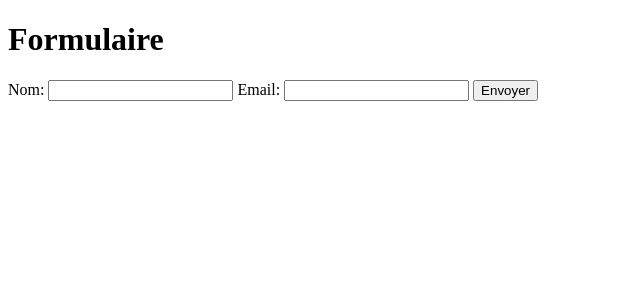
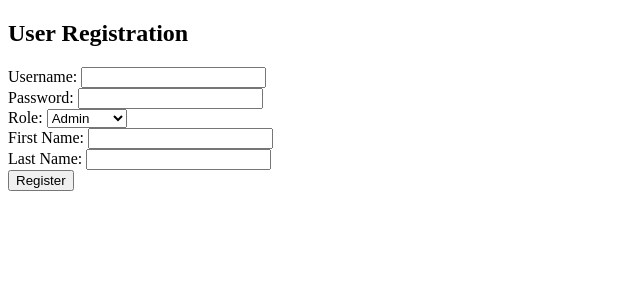
Before and after one commit to Abdelouafi09/UPM_Quiz, a Flask app: template templates/form.html in a window 1280 px wide. Shown: the top 300 px of the page, without its empty margins (0-640 px from the left). Run offline with Flask 3, Linux system fonts and the light colour scheme; the template is opened without the code that fills it, so the values that code supplies are empty.

Commit message:
New login method using SQLAlchemy models

```diff
--- a/app.py
+++ b/app.py
@@ -1,62 +1,121 @@
-from flask import Flask, render_template, request, redirect, session
-from database.db import load_users, load_subjects_for_professor
+# from flask import Flask, render_template, request, redirect, session
+# from database.db import load_users, load_subjects_for_professor
+
+# app = Flask(__name__)
+# app.secret_key = 'your_secret_key'
+# # Set a secret key for session management
+
+# # Mock user data (replace with actual user retrieval from the database)
+
+# @app.route('/')
+# def index():
+#   if 'username' in session:
+#     return redirect('/home/' + str(session['id_user']))
+#   else:
+#     return redirect('login')
+
+# @app.route('/home')
+# def nhome():
+#   if 'username' in session:
+#     return redirect('/home/' + str(session['id_user']))
+#   else:
+#     return redirect('login')
+
+# @app.route('/home/')
+# def nonhome():
+#   if 'username' in session:
+#     return redirect('/home/' + str(session['id_user']))
+#   else:
+#     return redirect('login')
+
+# @app.route('/login', methods=['GET', 'POST'])
+# def login():
+#   if 'username' in session:
+#     return redirect('/home/' + str(session['id_user']))
+#   else:
+#     users = load_users()
+#     if request.method == 'POST':
+#       username = request.form['username']
+#       password = request.form['password']
+
+#       user = next(
+#         (user for user in users
+#          if user['username'] == username and user['password'] == password),
+#         None)
+#       if user:
+#         session['id_user'] = user['id_user']
+#         session['first_name'] = user['f_name']
+#         session['last_name'] = user['l_name']
+#         session['username'] = user['username']
+#         session['user_role'] = user['role']
+#         return redirect('/home/' + str(session['id_user']))
+#       else:
+#         error = 'Invalid username or password. Please try again.'
+#         return render_template('login.html', error=error)
+#     return render_template('login.html')
+
+# @app.route('/home/<int:id_user>')
+# def home(id_user):
+#   f_name = session.get('first_name')
+#   l_name = session.get('last_name')
+#   user_role = session.get('user_role')
+
+#   if user_role == 'student':
+#     return render_template('st_home.html', session=session)
+#   elif user_role == 'professor':
+#     return render_template('pr_home.html', session=session)
+#   elif user_role == 'admin':
+#     return render_template('dashboard.html', f_name=f_name, l_name=l_name)
+#   else:
+#     return redirect('/login')
+
+# @app.route('/create_quiz/<int:id_user>')
+# def create(id_user):
+#   if 'id_user' in session and session['id_user'] == id_user:
+#     SUBJECTS = load_subjects_for_professor(id_user)
+#     return render_template('create_quiz.html',
+#                            id_user=id_user,
+#                            subjects=SUBJECTS)
+#   else:
+#     return redirect('/login')
+
+# @app.route('/logout')
+# def logout():
+#   session.clear()
+#   return redirect('/login')
+
+# if __name__ == "__main__":
+#   app.run(host='0.0.0.0', debug=True)
+
+from flask import Flask, request, render_template, redirect, session
+from sqlalchemy import create_engine
+import os
+from sqlalchemy.orm import sessionmaker
+
+from sqlalchemy.ext.declarative import declarative_base
+from sqlalchemy import Column, Integer, String, Enum
 
 app = Flask(__name__)
-app.secret_key = 'your_secret_key'
-# Set a secret key for session management
+app.secret_key = 'your_secret_key_here'
+db_connection_string = os.environ['DB_CONNECTION_STRING']
 
-# Mock user data (replace with actual user retrieval from the database)
+engine = create_engine(db_connection_string,
+                       connect_args={"ssl": {
+                         "ssl_ca": "/etc/ssl/cert.pem"
+                       }})
+Session = sessionmaker(bind=engine)
+session0 = Session()
+Base = declarative_base()
 
 
-@app.route('/')
-def index():
-  if 'username' in session:
-    return redirect('/home/' + str(session['id_user']))
-  else:
-    return redirect('login')
-
-
-@app.route('/home')
-def nhome():
-  if 'username' in session:
-    return redirect('/home/' + str(session['id_user']))
-  else:
-    return redirect('login')
-
-
-@app.route('/home/')
-def nonhome():
-  if 'username' in session:
-    return redirect('/home/' + str(session['id_user']))
-  else:
-    return redirect('login')
-
-
-@app.route('/login', methods=['GET', 'POST'])
-def login():
-  if 'username' in session:
-    return redirect('/home/' + str(session['id_user']))
-  else:
-    users = load_users()
-    if request.method == 'POST':
-      username = request.form['username']
-      password = request.form['password']
-
-      user = next(
-        (user for user in users
-         if user['username'] == username and user['password'] == password),
-        None)
-      if user:
-        session['id_user'] = user['id_user']
-        session['first_name'] = user['f_name']
-        session['last_name'] = user['l_name']
-        session['username'] = user['username']
-        session['user_role'] = user['role']
-        return redirect('/home/' + str(session['id_user']))
-      else:
-        error = 'Invalid username or password. Please try again.'
-        return render_template('login.html', error=error)
-    return render_template('login.html')
+class User(Base):
+  __tablename__ = 'users'
+  user_id = Column(Integer, primary_key=True)
+  username = Column(String(255), unique=True, nullable=False)
+  user_password = Column(String(255), nullable=False)
+  user_role = Column(Enum('admin', 'student', 'professor'), nullable=False)
+  f_name = Column(String(100), nullable=False)
+  l_name = Column(String(100), nullable=False)
 
 
 @app.route('/home/<int:id_user>')
@@ -75,51 +134,107 @@ def home(id_user):
     return redirect('/login')
 
 
-@app.route('/create_quiz/<int:id_user>')
-def create(id_user):
-  if 'id_user' in session and session['id_user'] == id_user:
-    SUBJECTS = load_subjects_for_professor(id_user)
-    return render_template('create_quiz.html',
-                           id_user=id_user,
-                           subjects=SUBJECTS)
+@app.route('/')
+def index():
+  if 'username' in session:
+    return redirect('/home/' + str(session['user_id']))
   else:
-    return redirect('/login')
+    return redirect('login')
 
 
-@app.route('/save_quiz', methods=['GET', 'POST'])
-def save():
+@app.route('/home')
+def nhome():
+  if 'username' in session:
+    return redirect('/home/' + str(session['user_id']))
+  else:
+    return redirect('login')
+
+
+@app.route('/home/')
+def nonhome():
+  if 'username' in session:
+    return redirect('/home/' + str(session['user_id']))
+  else:
+    return redirect('login')
+
+
+@app.route('/login', methods=['GET', 'POST'])
+def login():
   if request.method == 'POST':
-    # get the form data
-    quiz_name = request.form['quiz_name']
-    subject_id = request.form['subject_id']
-    start_time = request.form['start_time']
-    end_time = request.form['end_time']
-    duration = request.form['duration']
-    attempts = request.form['attempts']
-    # get the number of questions
-    num_questions = int(request.form.get('num_questions'))
-    # get the questions and options data
-    questions = []
-    options = []
-    for i in range(1, num_questions + 1):  # loop for each question
-      # get the question content
-      question_content = request.form.get('question_{}'.format(i))
-      # append it to the questions list
-      questions.append(question_content)
-      # get the options content and correctness
-      option_content = request.form.getlist('option_{}[]'.format(i))
-      option_correct = request.form.getlist('correct_option_{}[]'.format(i))
-      # zip them together and append them to the options list
-      option_data = list(zip(option_content, option_correct))
-      options.append(option_data)
-    # call the save_quiz function from db module with form data as arguments
-    save_quiz(quiz_name, subject_id, start_time, end_time, duration, attempts,
-              num_questions, questions, options)
-    # return a response
-    return redirect(url_for('/home'))
-  else:
-    # render the form template
-    return render_template('create_quiz.html')
+    username = request.form['username']
+    password = request.form['password']
+
+    # Query the user based on the provided username
+    user = session0.query(User).filter_by(username=username).first()
+
+    # Check if a user was found and if the provided password matches
+    if user and password == user.user_password:
+      # Store the user's ID in the session to maintain the login state
+      session['user_id'] = user.user_id
+      session['username'] = user.username
+      session['first_name'] = user.f_name
+      session['last_name'] = user.l_name
+      session['user_role'] = user.user_role
+      return redirect('/home/' + str(session['user_id']))
+
+  return render_template('login.html')
+
+
+#   if 'username' in session:
+#     return redirect('/home/' + str(session['id_user']))
+#   else:
+#     users = load_users()
+#     if request.method == 'POST':
+#       username = request.form['username']
+#       password = request.form['password']
+
+#       user = next(
+#         (user for user in users
+#          if user['username'] == username and user['password'] == password),
+#         None)
+#       if user:
+#         session['id_user'] = user['id_user']
+#         session['first_name'] = user['f_name']
+#         session['last_name'] = user['l_name']
+#         session['username'] = user['username']
+#         session['user_role'] = user['role']
+#         return redirect('/home/' + str(session['id_user']))
+#       else:
+#         error = 'Invalid username or password. Please try again.'
+#         return render_template('login.html', error=error)
+#     return render_template('login.html')
+
+# @app.route('/create_quiz/<int:id_user>')
+# def create(id_user):
+#   if 'id_user' in session and session['id_user'] == id_user:
+#     SUBJECTS = load_subjects_for_professor(id_user)
+#     return render_template('create_quiz.html',
+#                            id_user=id_user,
+#                            subjects=SUBJECTS)
+#   else:
+#     return redirect('/login')
+
+
+@app.route('/add_user', methods=['POST'])
+def add_user():
+  username = request.form['username']
+  password = request.form['password']
+  role = request.form['role']
+  f_name = request.form['f_name']
+  l_name = request.form['l_name']
+
+  # Create a new user object
+  new_user = User(username=username,
+                  user_password=password,
+                  user_role=role,
+                  f_name=f_name,
+                  l_name=l_name)
+
+  # Add the new user to the session and commit the changes to the database
+  session0.add(new_user)
+  session0.commit()
+
+  return 'User added successfully!'
 
 
 @app.route('/logout')
@@ -130,233 +245,3 @@ def logout():
 
 if __name__ == "__main__":
   app.run(host='0.0.0.0', debug=True)
-
-# from flask import Flask, request, render_template, redirect, session
-# from flask_sqlalchemy import SQLAlchemy
-# from sqlalchemy import create_engine
-# from sqlalchemy.orm import sessionmaker
-# import os
-# app = Flask(__name__)
-# app.secret_key = os.urandom(24)
-# db_connection_string = os.environ['DB_CONNECTION_STRING']
-# ssl_args = {
-#     'ssl': {
-#         'ca': '/etc/ssl/cert.pem',
-#     }
-# }
-
-# app.config['SQLALCHEMY_DATABASE_URI'] = db_connection_string
-# app.config['SQLALCHEMY_ENGINE_OPTIONS'] = {'connect_args': ssl_args}
-
-# db = SQLAlchemy(app)
-# class users(db.Model):
-#   id = db.Column('user_id', db.Integer, primary_key= True)
-#   username = db.Column(db.String(225))
-#   user_password = db.Column(db.String(225))
-#   user_role = db.Column(db.Enum('admin', 'student',
-#                                  'professor'),
-#                          nullable=False)
-#   f_name = db.Column(db.String(100))
-#   l_name = db.Column(db.String(100))
-# def __init__(self, username, user_password,
-#              user_role,f_name, l_name):
-#   self.username = username
-#   self.user_password = user_password
-#   self.user_role = user_role
-#   self.f_name = f_name
-#   self.l_name = l_name
-
-# class Users(db.Model):
-#     id = db.Column('user_id', db.Integer, primary_key=True)
-#     username = db.Column(db.String(225))
-#     user_password = db.Column(db.String(225))
-#     user_role = db.Column(db.Enum('admin', 'student', 'professor'), nullable=False)
-#     f_name = db.Column(db.String(100))
-#     l_name = db.Column(db.String(100))
-
-#     def __init__(self, username, user_password, user_role, f_name, l_name):
-#         self.username = username
-#         self.user_password = user_password
-#         self.user_role = user_role
-#         self.f_name = f_name
-#         self.l_name = l_name
-
-# def load_users():
-#     users = Users.query.all()
-#     return users
-
-# data=load_users()
-
-# class Professors(db.Model):
-#     user_id = db.Column(db.Integer, primary_key=True)
-#     degree = db.Column(db.String(255), nullable=False)
-#     specialization = db.Column(db.String(255), nullable=False)
-
-#     def __init__(self, degree, specialization):
-#         self.degree = degree
-#         self.specialization = specialization
-
-# class Students(db.Model):
-#     user_id = db.Column(db.Integer, primary_key=True)
-#     class_id = db.Column(db.Integer, nullable=False)
-
-#     def __init__(self, class_id):
-#         self.class_id = class_id
-
-# class Classes(db.Model):
-#     id = db.Column(db.Integer, primary_key=True)
-#     class_name = db.Column(db.String(255), unique=True, nullable=False)
-#     class_field = db.Column(db.String(255), nullable=False)
-#     class_level = db.Column(db.Integer, nullable=False)
-
-#     def __init__(self, class_name, class_field, class_level):
-#         self.class_name = class_name
-#         self.class_field = class_field
-#         self.class_level = class_level
-
-# class Subjects(db.Model):
-#     id = db.Column(db.Integer, primary_key=True)
-#     sub_name = db.Column(db.String(255), unique=True, nullable=False)
-
-#     def __init__(self, sub_name):
-#         self.sub_name = sub_name
-
-# class ClassSubjects(db.Model):
-#     class_id = db.Column(db.Integer, primary_key=True)
-#     subject_id = db.Column(db.Integer, primary_key=True)
-#     professor_id = db.Column(db.Integer, nullable=False)
-
-#     def __init__(self, class_id, subject_id, professor_id):
-#         self.class_id = class_id
-#         self.subject_id = subject_id
-#         self.professor_id = professor_id
-
-# class Quizzes(db.Model):
-#     id = db.Column(db.Integer, primary_key=True)
-#     quiz_name = db.Column(db.String(255), nullable=False)
-#     subject_id = db.Column(db.Integer, nullable=False)
-#     start_time = db.Column(db.DateTime, nullable=False)
-#     end_time = db.Column(db.DateTime, nullable=False)
-#     duration = db.Column(db.Integer, nullable=False)
-#     attempts = db.Column(db.Integer, nullable=False)
-
-#     def __init__(self, quiz_name, subject_id, start_time, end_time, duration, attempts):
-#         self.quiz_name = quiz_name
-#         self.subject_id = subject_id
-#         self.start_time = start_time
-#         self.end_time = end_time
-#         self.duration = duration
-#         self.attempts = attempts
-
-# class Questions(db.Model):
-#     id = db.Column(db.Integer, primary_key=True)
-#     quiz_id = db.Column(db.Integer, nullable=False)
-#     q_content = db.Column(db.Text, nullable=False)
-
-#     def __init__(self, quiz_id, q_content):
-#         self.quiz_id = quiz_id
-#         self.q_content = q_content
-
-# class Options(db.Model):
-#     id = db.Column(db.Integer, primary_key=True)
-#     question_id = db.Column(db.Integer, nullable=False)
-#     o_content = db.Column(db.Text, nullable=False)
-#     is_correct = db.Column(db.Boolean, nullable=False)
-
-#     def __init__(self, question_id, o_content, is_correct):
-#         self.question_id = question_id
-#         self.o_content = o_content
-#         self.is_correct = is_correct
-
-# class QuizResults(db.Model):
-#     quiz_id = db.Column(db.Integer, primary_key=True)
-#     student_id = db.Column(db.Integer, primary_key=True)
-#     score = db.Column(db.Float, nullable=False)
-#     attempt = db.Column(db.Integer, nullable=False)
-#     completed_at = db.Column(db.DateTime, nullable=False)
-
-#     def __init__(self, quiz_id, student_id, score, attempt, completed_at):
-#         self.quiz_id = quiz_id
-#         self.student_id = student_id
-#         self.score = score
-#         self.attempt = attempt
-#         self.completed_at = completed_at
-
-# class StudentAnswers(db.Model):
-#     quiz_result_id = db.Column(db.Integer, primary_key=True)
-#     question_id = db.Column(db.Integer, primary_key=True)
-#     option_id = db.Column(db.Integer, nullable=False)
-
-#     def __init__(self, quiz_result_id, question_id, option_id):
-#         self.quiz_result_id = quiz_result_id
-#         self.question_id = question_id
-#         self.option_id = option_id
-
-# Routes go here
-
-# @app.route('/')
-# def index():
-#     if 'username' in session:
-#         return redirect('/home/' + str(session['id_user']))
-#     else:
-#         return redirect('login')
-
-# @app.route('/home')
-# def nhome():
-#     if 'username' in session:
-#         return redirect('/home/' + str(session['id_user']))
-#     else:
-#         return redirect('login')
-
-# @app.route('/home/')
-# def nonhome():
-#     if 'username' in session:
-#         return redirect('/home/' + str(session['id_user']))
-#     else:
-#         return redirect('login')
-
-# @app.route('/login', methods=['GET', 'POST'])
-# def login():
-#     if 'username' in session:
-#         return redirect('/home/' + str(session['id_user']))
-#     else:
-#         if request.method == 'POST':
-#             username = request.form['username']
-#             password = request.form['password']
-
-#             user = Users.query.filter_by(username=username, user_password=password).first()
-
-#             if user:
-#                 session['id_user'] = user.id
-#                 session['first_name'] = user.f_name
-#                 session['last_name'] = user.l_name
-#                 session['username'] = user.username
-#                 session['user_role'] = user.user_role
-#                 return redirect('/home/' + str(session['id_user']))
-#             else:
-#                 error = 'Invalid username or password. Please try again.'
-#                 return render_template('login.html', error=error)
-
-#         return render_template('login.html')
-
-# @app.route('/home')
-# def home(id_user):
-#     user_role = session.get('user_role')
-#     if user_role == 'student':
-#         return render_template('st_home.html', session=session)
-#     elif user_role == 'professor':
-#         return render_template('pr_home.html', session=session)
-#     elif user_role == 'admin':
-#         f_name = session.get('first_name')
-#         l_name = session.get('last_name')
-#         return render_template('dashboard.html', f_name=f_name, l_name=l_name)
-#     else:
-#         return redirect('/login')
-
-# @app.route('/logout')
-# def logout():
-#   session.clear()
-#   return redirect('/login')
-
-# if __name__ == "__main__":
-#   app.run(host='0.0.0.0', debug=True)
--- a/templates/form.html
+++ b/templates/form.html
@@ -1,16 +1,36 @@
 <!DOCTYPE html>
 <html>
 <head>
-  <title>Formulaire</title>
+  <title>User Registration</title>
 </head>
 <body>
-  <h1>Formulaire</h1>
-  <form action="/submit" method="POST">
-    <label for="name">Nom:</label>
-    <input type="text" id="name" name="name" required>
-    <label for="email">Email:</label>
-    <input type="email" id="email" name="email" required>
-    <button type="submit">Envoyer</button>
+  <h2>User Registration</h2>
+  <form action="/add_user" method="POST">
+    <div>
+      <label for="username">Username:</label>
+      <input type="text" id="username" name="username" required>
+    </div>
+    <div>
+      <label for="password">Password:</label>
+      <input type="password" id="password" name="password" required>
+    </div>
+    <div>
+      <label for="role">Role:</label>
+      <select id="role" name="role" required>
+        <option value="admin">Admin</option>
+        <option value="student">Student</option>
+        <option value="professor">Professor</option>
+      </select>
+    </div>
+    <div>
+      <label for="f_name">First Name:</label>
+      <input type="text" id="f_name" name="f_name" required>
+    </div>
+    <div>
+      <label for="l_name">Last Name:</label>
+      <input type="text" id="l_name" name="l_name" required>
+    </div>
+    <button type="submit">Register</button>
   </form>
 </body>
 </html>
--- a/templates/nav.html
+++ b/templates/nav.html
@@ -8,7 +8,7 @@
     <button class="navbar-toggler" type="button" data-bs-toggle="collapse" data-bs-target="#navbarNav" aria-controls="navbarNav" aria-expanded="false" aria-label="Toggle navigation">
       <span class="navbar-toggler-icon"></span>
     </button>
-    <div class="collapse navbar-collapse" id="navbarNav">
+    <div class="collapse navbar-collapse justify-content-md-center" id="navbarNav">
       <ul class="navbar-nav ml-auto">
         <li class="nav-item">
           <a class="nav-link" href="/home">Home</a>
```
Also changed, not shown: database/db.py (+10 -8 lines), templates/dashboard.html (+72 -23 lines).
